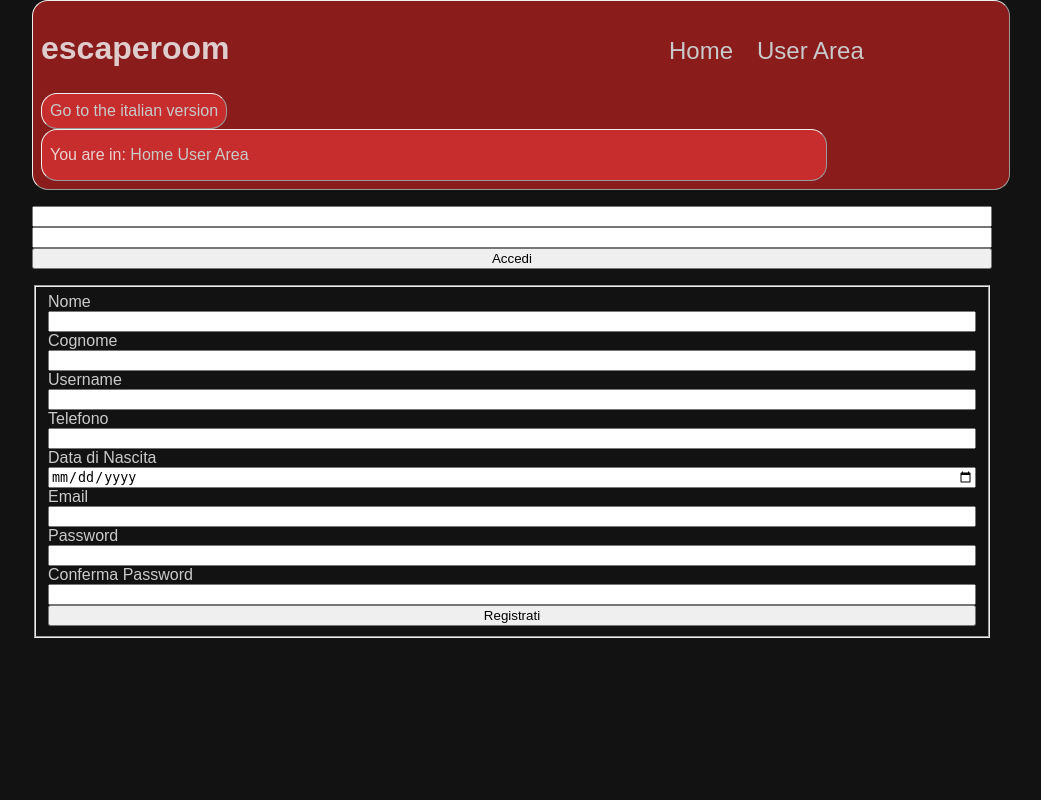
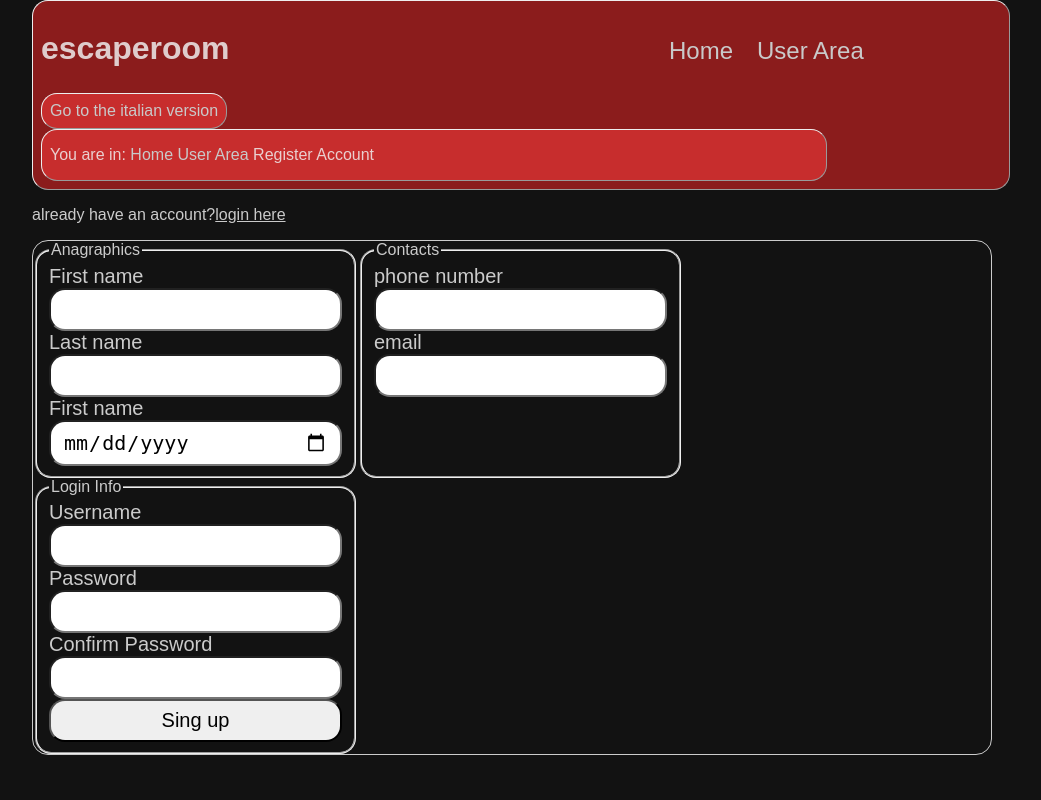
Before and after one commit to AiREdward/Tecnologie_WEB, a PHP site: page /signup.php?lang=en in a window 1280 px wide. Shown: the whole page, without its empty margins (128-1169 px from the left). Run offline with PHP 8.4, Linux system fonts and the light colour scheme; data that the repository does not hold is empty.

Commit message:
Home completo, login e signup manca solo js di verifica form

```diff
--- a/css/style.css
+++ b/css/style.css
@@ -10,11 +10,11 @@
     --link-hover-color:#ffffff;
     --button-color:#B30000;
     --button-hover-color:#B30000;
-
+    --border-color:var(--text-color);
     /*temi stanze?*/
-    --stanza1: #B30000;
-    --stanza2: #B30000;
-    --stanza3: #B30000;
+    --stanza1: #320035;
+    --stanza2: #6c1400;
+    --stanza3: #005e67;
 }
 /*css base/ mobile*/
 html {
@@ -24,8 +24,8 @@ html {
     color: var(--text-color);
 }
 body{
-    width: 100%;
-    max-width: 100%;
+    width: 80%;
+    max-width: 80%;
 }
 a{
     color: var(--link-color);
@@ -86,7 +86,7 @@ header h1{
     width:fit-content;
 }
 nav{
-    grid-area:"nav";
+    grid-area:"navmenu";
     /*grid-row: 2;*/
 }
 nav ul{
@@ -94,6 +94,9 @@ nav ul{
     flex-direction: row;
     width: 100%;
     list-style: none;
+}
+.closednav{
+    display: none;
 }
 nav ul li{
     font-size: 1.5rem;
@@ -106,19 +109,46 @@ header a{
 form{
     display: flex;
     flex-direction: column;
+    width: min-content;
+    border: solid 1px;
+    border-color: var(--border-color);
+    border-radius: 1rem;
+    padding: 1rem;
 }
 fieldset{
     display: flex;
     flex-direction: column;
+    width: min-content;
+    border-radius: 1rem;
+}
+input{
+    border-radius: 1rem;
+    font-size: 1.25rem;
+    padding: 0.5rem 0.75rem;
+}
+label{
+    font-size: 1.25rem;
 }
 
 .home_room{
     display: flex;
     flex-direction: column;
+    padding: 1rem;
+    border-radius: 1rem;
+    margin: 1rem;
+}
+#stanza1{
+    background-color: var(--stanza1);
+}
+#stanza2{
+    background-color: var(--stanza2);
+}
+#stanza3{
+    background-color: var(--stanza3);
 }
 .recap{
     background-color: var(--theme-color);
-    border-radius: 1rem;
+    border-radius: 0.5rem;
     padding: 1rem;
     display: grid;
     grid-template-columns: auto auto;
@@ -134,13 +164,15 @@ fieldset{
 }
 .prenotazione_rapida{
     background-color: var(--higligt-color);
-    border-radius: 1rem;
+    border-radius: 0.5rem;
     padding: 1rem;
 }
 .room_photo{
     width: 100%;
+    border-radius: 1rem;
 }
 .ambientazione{
+    padding: 1rem;
 }
 @media screen and (min-width:50em){
 
@@ -179,10 +211,15 @@ fieldset{
         /*grid-row: 1;
         grid-column: 3;*/
     }
-    .largeform{display: flex; flex-direction: row;}
+    .largeform{display: flex;
+        flex-direction: row;
+        flex-wrap: wrap;
+        width: fit-content;
+        padding: 0;
+    }
     .home_room{
         display: grid;
-        grid-template-columns: 60% auto 20%;
+        grid-template-columns: 50% auto 30%;
         grid-template-rows: auto auto auto auto;
         grid-template-areas: "img title   setting"
                              "img recap   setting"
@@ -201,4 +238,10 @@ fieldset{
     .ambientazione{
         grid-area: setting;
     }
+    .prenotazione_rapida{
+        grid-area: prenota;
+    }
+    .closednav{
+        display:flex;
+    }
 }
--- a/index.php
+++ b/index.php
@@ -14,7 +14,7 @@
 
     <div id="content">
         <section id="stanza1" class="home_room">
-            <h2 class="titolostanza"></h2>
+            <h2 class="titolostanza"><?php echo $roomstext["room1_title"]?></h2>
             <dl class="recap">
                 <dt><?php echo $roomstext["difficolta"]?></dt><dd>3</dd>
                 <dt><?php echo $roomstext["partecipanti"]?></dt><dd>2-6</dd>
@@ -25,7 +25,7 @@
             <a class="prenotazione_rapida" href="prenota.php?room=1"><?php echo $roomstext["pulsante_prenota"]?></a>
         </section>
         <section id="stanza2" class="home_room">
-            <h2 class="titolostanza"></h2>
+            <h2 class="titolostanza"><?php echo $roomstext["room2_title"]?></h2>
             <dl class="recap">
                 <dt><?php echo $roomstext["difficolta"]?></dt><dd>2</dd>
                 <dt><?php echo $roomstext["partecipanti"]?></dt><dd>4-5</dd>
@@ -36,7 +36,7 @@
             <a class="prenotazione_rapida" href="prenota.php?room=1"><?php echo $roomstext["pulsante_prenota"]?></a>
         </section>
         <section id="stanza3" class="home_room">
-            <h2 class="titolostanza"></h2>
+            <h2 class="titolostanza"><?php echo $roomstext["room3_title"]?></h2>
             <dl class="recap">
                 <dt><?php echo $roomstext["difficolta"]?></dt><dd>1</dd>
                 <dt><?php echo $roomstext["partecipanti"]?></dt><dd>3-4</dd>
--- a/signup.php
+++ b/signup.php
@@ -39,14 +39,12 @@
         }
     }
     function all_set():bool{                                     //controlla che tutti i dati obbligatori siano stati inseriti
-        if($_POST["nome"] && $_POST["cognome"] && ($_POST["telefono"] || $_POST["email"] ) && $_POST["nascita"] && $_POST["username"] && $_POST["password"] && $_POST["conferma"]){
+        if(isset($_POST["nome"]) && isset($_POST["cognome"]) && isset($_POST["telefono"]) && isset($_POST["email"] ) && isset($_POST["nascita"]) && isset($_POST["username"]) && isset($_POST["password"])){
             return true;
         }else{
             return false;
         }
     }
-
-    $signuptext=GetTesti("signup");
 ?>
 <!DOCTYPE html>
 <html lang="<?php echo $_SESSION["lang"] ?>">
@@ -55,7 +53,7 @@
 </head>
 <body>
 <?php
-	echo genera_header("login");
+	echo genera_header("signup");
 ?>
 
 <div id="content">
@@ -64,41 +62,37 @@
         $errortext=GetTesti("error");
         echo "<p class='errormesage'>". $errortext[$errors]."</p>";
     }
+    $signuptext=GetTesti("signup");
     ?>
+    <p><?php echo $signuptext["prompt_login"]?><a href='login.php'><?php echo $signuptext["pulsante_login"]?></a>
 
 
-    <p><?php echo $logintext["prompt_registrarsi"]?> <a href='signup.php'><?php echo $logintext["pulsante_registrazione"]?></a></p>
-
-    <form id="form" action="login.php" method="post">
-        <label for="username"><?php echo $logintext["label_username"]?></label>
-        <input id="username" name="username" type="text" />
-        <label for="password"><?php echo $logintext["password"]?></label>
-        <input id="password" name="password" type="password" />
-        <input type="submit" value="Accedi"><?php echo $logintext["testo_pulsante"]?></input>
-    </form>
-
-    <p><?php echo $logintext["prompt_registrarsi"]?><a href='login.php'><?php echo $logintext["pulsante_registrazione"]?></a>
-
-
-    <form id="form" action="/enigma/php/sign_in.php" method="post">
+    <form id="form" class="largeform" action="/enigma/php/sign_in.php" method="post">
         <fieldset>
-            <label for="nome">Nome</label>
+            <legend><?php echo $signuptext["legend_anagrafica"]?></legend>
+            <label for="nome"><?php echo $signuptext["label_nome"]?></label>
             <input id="nome" name="nome" type="text" />
-            <label for="cognome">Cognome</label>
+            <label for="cognome"><?php echo $signuptext["label_cognome"]?></label>
             <input id="cognome" name="cognome" type="text" />
-            <label for="username" lang="en">Username</label>
+            <label for="nascita"><?php echo $signuptext["label_nascita"]?></label>
+            <input id="nascita" name="nascita" type="date" min="1924-01-01" max="2023-12-31"/>
+        </fieldset>
+        <fieldset>
+            <legend><?php echo $signuptext["legend_contatti"]?></legend>
+            <label for="telefono"><?php echo $signuptext["label_telefono"]?></label>
+            <input id="telefono" name="telefono" type="text"/>
+            <label for="email" lang="en"><?php echo $signuptext["label_email"]?></label>
+            <input id="email" name="email" type="email" />
+        </fieldset>
+        <fieldset>
+            <legend><?php echo $signuptext["legend_account"]?></legend>
+            <label for="username" lang="en"><?php echo $signuptext["label_username"]?></label>
             <input id="username" name="username" type="text" />
-            <label for="telefono">Telefono</label>
-            <input id="telefono" name="telefono" type="text"/>
-            <label for="nascita">Data di Nascita</label>
-            <input id="nascita" name="nascita" type="date" min="1924-01-01" max="2023-12-31"/>
-            <label for="email" lang="en">Email</label>
-            <input id="email" name="email" type="email" />
-            <label for="password" lang="en">Password</label>
+            <label for="password" lang="en"><?php echo $signuptext["label_password"]?></label>
             <input id="password" name="password" type="password" />
-            <label for="conferma">Conferma Password</label>
+            <label for="conferma"><?php echo $signuptext["label_conferma"]?></label>
             <input id="conferma" name="conferma" type="password" />
-            <input type="submit" value="Registrati">
+            <input type="submit" value="<?php echo $signuptext["testo_pulsante"]?>">
         </fieldset>
 </div>
 </body>
--- a/utilities/DBConnection.php
+++ b/utilities/DBConnection.php
@@ -1,10 +1,10 @@
-<?
+<?php
 class Connection{
     //Variabili di connessione al database
     const HOST = "localhost";
     const USERNAME = "root";
     const PASS = "";
-    const DATABASE = "escaperoom";
+    const DATABASE = "enigma";
 
     public $conn = null;
 
@@ -26,7 +26,7 @@ class Connection{
 
     public function UserExists($username){
         $connection=$this->conn;
-        $query='SELECT username FROM user where email=? OR username=?';
+        $query='SELECT username FROM Utente where email=? OR username=?';
         $preparedQuery = $connection->prepare($query);
         $preparedQuery->bind_param(
             'ss',
@@ -45,7 +45,7 @@ class Connection{
     }
     public function CheckLogin($username,$password){
         $connection=$this->conn;
-        $query='SELECT count(*) FROM user where  username=? AND password=?';
+        $query='SELECT count(*) FROM Utente where  username=? AND password=?';
         $preparedQuery = $connection->prepare($query);
         $preparedQuery->bind_param(
             'ss',
@@ -60,7 +60,7 @@ class Connection{
     }
     public function RegisterNewUser($username,$email,$password,$nome,$cognome,$telefono,$nascita){
         $connection=$this->conn;
-        $query='INSERT INTO user (username, email, password,nome, cognome,telefono,nascita,type)VALUES(?,?,?,?,?,?,?,?)';
+        $query='INSERT INTO Utente (username, email, password,nome, cognome,telefono,nascita,type)VALUES(?,?,?,?,?,?,?,?)';
         $preparedQuery = $connection->prepare($query);
         $usertype="BasicUser";
         $preparedQuery->bind_param(
--- a/utilities/HeadPagina.php
+++ b/utilities/HeadPagina.php
@@ -6,6 +6,7 @@ $head_template = '<title><TITLE/></title>
     <meta name="description" content="TODO">
 	<meta name="author" content="">
     <meta name="viewport" content="width=device-width, initial-scale=1">
+    <script type="text/javascript" src="js\navtoggle.js"></script>
     <link rel="stylesheet" href="css/style.css">
     <link rel="stylesheet" href="css/print.css" media="print">
 	<link rel="shortcut icon" href="images/favicon.ico" type="image/x-icon">
--- a/utilities/HeaderPagina.php
+++ b/utilities/HeaderPagina.php
@@ -9,7 +9,7 @@ $header_template='<a href="#content" class="SRskip" title="'.$headertext["skip"]
 
 	<header>
 		<h1 class="logo"> escaperoom </h1>
-		<button id="togglenav"></button>
+		<button type="button" id="togglenav">'.$headertext["nav_toggle"].'</button>
 		<nav>
 			<MENU/>
 		</nav>
@@ -23,6 +23,7 @@ $indirizzi_pagine=[];//nome->Indirizzo
 $indirizzi_pagine["home"]="index.php";
 $indirizzi_pagine["area_utente"]="area_utente.php";
 $indirizzi_pagine["login"]="login.php";
+$indirizzi_pagine["signup"]="signup.php";
 $indirizzi_pagine["404"]="404.php";
 $indirizzi_pagine["500"]="500.php";
 
@@ -32,18 +33,19 @@ $padre_pagina=[];//nome->nome genitore
 $padre_pagina["home"]="#";
 $padre_pagina["area_utente"]="home";
 $padre_pagina["login"]="area_utente";
+$padre_pagina["signup"]="area_utente";
 $padre_pagina["404"]="#";
 $padre_pagina["500"]="#";
 
 $accesskeys=[]; //nome->key
 $accesskeys["home"]="h";
 $accesskeys["area_utente"]="u";
-$accesskeys["login"]="l";
+//$accesskeys["login"]="l";
 
 function get_menu($pagina): string {
     global $navmenu, $indirizzi_pagine, $headertext, $accesskeys;
 
-    $menu='<ul class="navmenu"> ';
+    $menu='<ul class="navmenu closednav" id="navmenu"> ';
 
     foreach ($navmenu as $menu_entry) {
         if ($menu_entry != $pagina) {
--- a/utilities/ManagerLocalizzazione.php
+++ b/utilities/ManagerLocalizzazione.php
@@ -39,6 +39,12 @@ function GetTesti($blocco){
         case "rooms":
             require_once("localizzazioni/".$lang."/roomstext.php");
             return GetroomsText();
+        case "errors":
+            require_once("localizzazioni/".$lang."/errorstext.php");
+            return GetErrorsText();
+        case "signup":
+            require_once("localizzazioni/".$lang."/signuptext.php");
+            return GetSignupText();
         default:
             return null;
     }
--- a/utilities/localizzazioni/en/headertext.php
+++ b/utilities/localizzazioni/en/headertext.php
@@ -4,7 +4,10 @@ function GetHeaderText() : array {
     $Header["skip"]="skip to content";
     $Header["breadcrumb"]="You are in:";
     $Header["home"]="Home";
+    $Header["nav_toggle"]="toggle navbar";
+    $Header["login"]="Login";
     $Header["area_utente"]="User Area";
+    $Header["signup"]="Register Account";
     $Header["lang_switch"]="Go to the italian version";
     return $Header;
 }
--- /dev/null
+++ b/utilities/localizzazioni/en/signuptext.php
@@ -0,0 +1,20 @@
+<?php
+function GetSignupText() : array {
+    $signup=[];
+    $signup["prompt_login"]="already have an account?";
+    $signup["pulsante_login"]="login here";
+    $signup["legend_anagrafica"]="Anagraphics";
+    $signup["label_nome"]="First name";
+    $signup["label_cognome"]="Last name";
+    $signup["label_nascita"]="First name";
+    $signup["legend_contatti"]="Contacts";
+    $signup["label_telefono"]="phone number";
+    $signup["label_email"]="email";
+    $signup["legend_account"]="Login Info";
+    $signup["label_username"]="Username";
+    $signup["label_password"]="Password";
+    $signup["label_conferma"]="Confirm Password";
+    $signup["testo_pulsante"]="Sing up";
+    return $signup;
+}
+?>
--- a/utilities/localizzazioni/it/headertext.php
+++ b/utilities/localizzazioni/it/headertext.php
@@ -2,9 +2,12 @@
 function GetHeaderText(): array {
     $Header=[];
     $Header["skip"]="Salta al contenuto";
+    $Header["nav_toggle"]="apri/chiudi barra navigazione";
     $Header["breadcrumb"]="Ti trovi in:";
+    $Header["login"]="<span lang=en>Login</span>";
     $Header["home"]="<span lang=en>Home</span>";
     $Header["area_utente"]="Area Utente";
+    $Header["signup"]="Registra Account";
     $Header["lang_switch"]="Vai alla versione inglese";
     return $Header;
 }
--- a/utilities/localizzazioni/it/logintext.php
+++ b/utilities/localizzazioni/it/logintext.php
@@ -5,7 +5,7 @@ function GetLoginText(): array {
     $Login["pulsante_registrazione"]="Registrati adesso";
     $Login["label_username"]="<span lang=en>Username</span>";
     $Login["label_password"]="<span lang=en>Password</span>";
-    $Login["testo_pulsante"]="Sign in";
+    $Login["testo_pulsante"]="Accedi";
     return $Login;
 }
 ?>
```
Also changed, not shown: area_utente.php (+38 -0 lines), js/navtoggle.js (added, +12 -0 lines), login.php (+4 -4 lines), utilities/localizzazioni/en/errorstext.php (added, +12 -0 lines), utilities/localizzazioni/en/roomstext.php (+9 -6 lines), utilities/localizzazioni/it/errorstext.php (added, +12 -0 lines), utilities/localizzazioni/it/roomstext.php (+9 -6 lines), utilities/localizzazioni/it/signuptext.php (added, +20 -0 lines).
